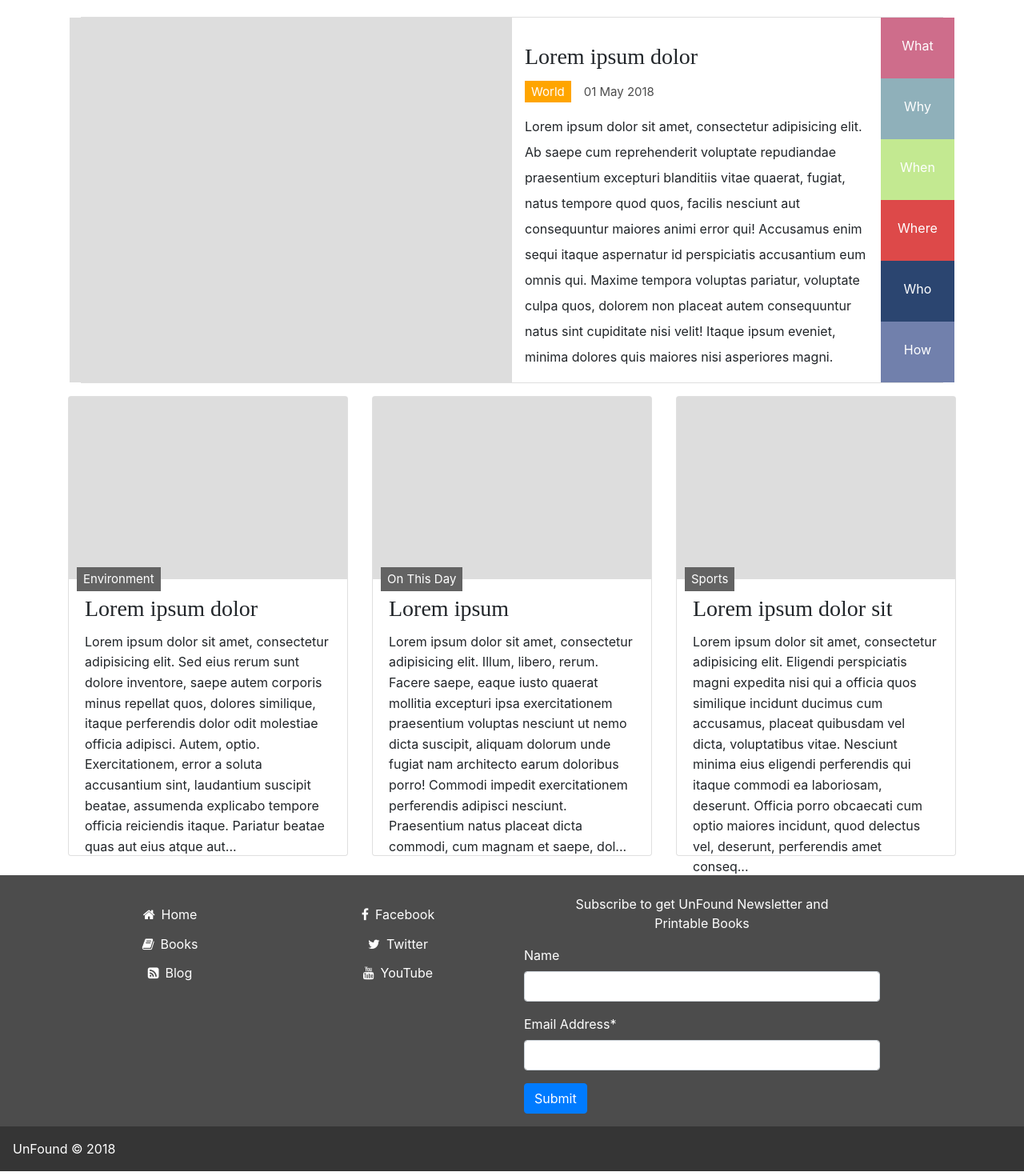
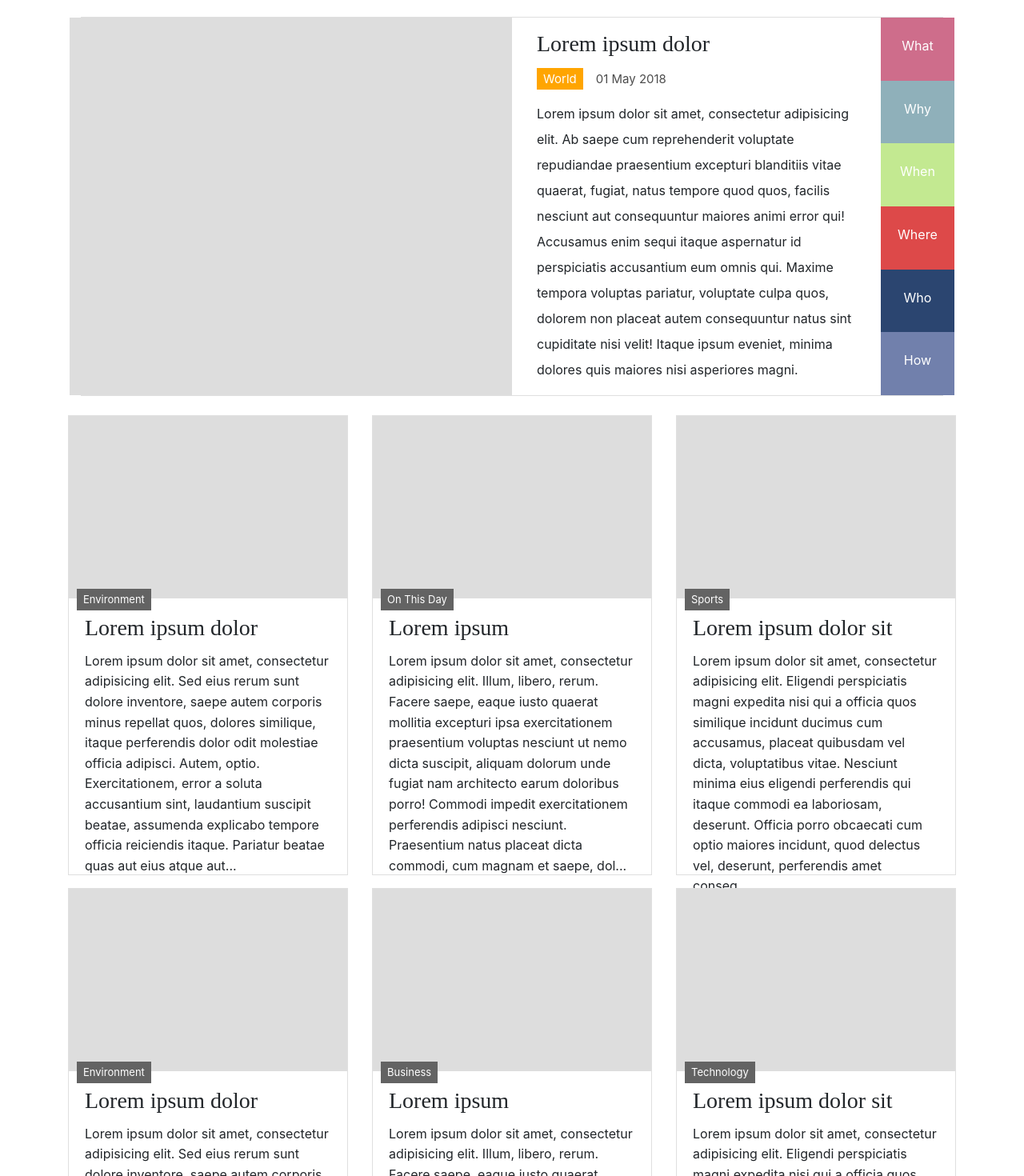
Before and after one commit to muditasisodia/unfound-assignment, a Vue app: page / in a window 1280 px wide. Shown: the part 60-1530 px from the top of the page at 80% size. Built offline with nearby package versions, Linux system fonts and the light colour scheme.

Commit message:
Added more cards
Limiting characters for different screen sizes remains

```diff
--- a/src/App.vue
+++ b/src/App.vue
@@ -3,8 +3,8 @@
     <NavBar></NavBar>
     <mainCard></mainCard>
     <div class="container">
-      <div class="row">
-        <div class="col-md-4" v-for="d in details1">
+      <div class="row" v-for="set in details">
+        <div class="col-md-4" v-for="d in set">
           <secCard :newsdata="d"></secCard>
         </div>
       </div>
@@ -28,7 +28,9 @@ export default {
   data(){
 
     return{
-    details1:[{
+    details:[
+      [
+        {
       title: "Lorem ipsum dolor",
       content: "Lorem ipsum dolor sit amet, consectetur adipisicing elit. Sed eius rerum sunt dolore inventore, saepe autem corporis minus repellat quos, dolores similique, itaque perferendis dolor odit molestiae officia adipisci. Autem, optio. Exercitationem, error a soluta accusantium sint, laudantium suscipit beatae, assumenda explicabo tempore officia reiciendis itaque. Pariatur beatae quas aut eius atque autem modi quam quae culpa omnis quod provident, repellendus fuga ex doloribus deleniti quia perferendis nisi cupiditate vel soluta maxime nostrum. Sint nostrum minima, nulla cumque nesciunt, delectus provident praesentium in nam nihil. Quaerat ea eligendi velit nam autem fuga veritatis, et repellendus possimus. Laborum velit voluptas natus.",
       date : "01 May 2018",
@@ -38,7 +40,7 @@ export default {
     {
       title: "Lorem ipsum",
       content: "Lorem ipsum dolor sit amet, consectetur adipisicing elit. Illum, libero, rerum. Facere saepe, eaque iusto quaerat mollitia excepturi ipsa exercitationem praesentium voluptas nesciunt ut nemo dicta suscipit, aliquam dolorum unde fugiat nam architecto earum doloribus porro! Commodi impedit exercitationem perferendis adipisci nesciunt. Praesentium natus placeat dicta commodi, cum magnam et saepe, dolorum fuga, suscipit obcaecati impedit nesciunt officiis minima animi incidunt est sed perspiciatis numquam ad odio officia dolore laboriosam distinctio quisquam? Debitis provident ratione tempore harum, cupiditate repellat excepturi recusandae et similique eum reprehenderit, voluptate esse, adipisci, sed dolor laborum obcaecati? Rerum nesciunt placeat pariatur, consequuntur adipisci magni vero!",
-      date : "01 May 2018",
+      date : "02 May 2018",
       newstag: "On This Day",
       imgURL: ""
     },
@@ -47,7 +49,52 @@ export default {
       content: "Lorem ipsum dolor sit amet, consectetur adipisicing elit. Eligendi perspiciatis magni expedita nisi qui a officia quos similique incidunt ducimus cum accusamus, placeat quibusdam vel dicta, voluptatibus vitae. Nesciunt minima eius eligendi perferendis qui itaque commodi ea laboriosam, deserunt. Officia porro obcaecati cum optio maiores incidunt, quod delectus vel, deserunt, perferendis amet consequatur quo magni facere excepturi eaque soluta maxime quibusdam dolores suscipit in. Consectetur, corporis nisi, nam itaque suscipit delectus, provident, sunt dolor assumenda perspiciatis magni nesciunt sint libero. Voluptates eveniet minima quaerat placeat ipsam, fuga consectetur aliquam, laborum corporis assumenda itaque sit voluptate ipsa cumque. Laudantium at perferendis dicta, velit sit recusandae incidunt porro rerum necessitatibus consequatur minima officiis, amet ex nobis vitae illum placeat labore enim error cumque neque? Sint, qui, nostrum.",
       date : "01 May 2018",
       newstag: "Sports"
+    }
+  ],
+      [
+        {
+      title: "Lorem ipsum dolor",
+      content: "Lorem ipsum dolor sit amet, consectetur adipisicing elit. Sed eius rerum sunt dolore inventore, saepe autem corporis minus repellat quos, dolores similique, itaque perferendis dolor odit molestiae officia adipisci. Autem, optio. Exercitationem, error a soluta accusantium sint, laudantium suscipit beatae, assumenda explicabo tempore officia reiciendis itaque. Pariatur beatae quas aut eius atque autem modi quam quae culpa omnis quod provident, repellendus fuga ex doloribus deleniti quia perferendis nisi cupiditate vel soluta maxime nostrum. Sint nostrum minima, nulla cumque nesciunt, delectus provident praesentium in nam nihil. Quaerat ea eligendi velit nam autem fuga veritatis, et repellendus possimus. Laborum velit voluptas natus.",
+      date : "01 May 2018",
+      newstag: "Environment",
+      imgURL: ""
     },
+    {
+      title: "Lorem ipsum",
+      content: "Lorem ipsum dolor sit amet, consectetur adipisicing elit. Illum, libero, rerum. Facere saepe, eaque iusto quaerat mollitia excepturi ipsa exercitationem praesentium voluptas nesciunt ut nemo dicta suscipit, aliquam dolorum unde fugiat nam architecto earum doloribus porro! Commodi impedit exercitationem perferendis adipisci nesciunt. Praesentium natus placeat dicta commodi, cum magnam et saepe, dolorum fuga, suscipit obcaecati impedit nesciunt officiis minima animi incidunt est sed perspiciatis numquam ad odio officia dolore laboriosam distinctio quisquam? Debitis provident ratione tempore harum, cupiditate repellat excepturi recusandae et similique eum reprehenderit, voluptate esse, adipisci, sed dolor laborum obcaecati? Rerum nesciunt placeat pariatur, consequuntur adipisci magni vero!",
+      date : "28 April 2018",
+      newstag: "Business",
+      imgURL: ""
+    },
+    {
+      title: "Lorem ipsum dolor sit",
+      content: "Lorem ipsum dolor sit amet, consectetur adipisicing elit. Eligendi perspiciatis magni expedita nisi qui a officia quos similique incidunt ducimus cum accusamus, placeat quibusdam vel dicta, voluptatibus vitae. Nesciunt minima eius eligendi perferendis qui itaque commodi ea laboriosam, deserunt. Officia porro obcaecati cum optio maiores incidunt, quod delectus vel, deserunt, perferendis amet consequatur quo magni facere excepturi eaque soluta maxime quibusdam dolores suscipit in. Consectetur, corporis nisi, nam itaque suscipit delectus, provident, sunt dolor assumenda perspiciatis magni nesciunt sint libero. Voluptates eveniet minima quaerat placeat ipsam, fuga consectetur aliquam, laborum corporis assumenda itaque sit voluptate ipsa cumque. Laudantium at perferendis dicta, velit sit recusandae incidunt porro rerum necessitatibus consequatur minima officiis, amet ex nobis vitae illum placeat labore enim error cumque neque? Sint, qui, nostrum.",
+      date : "01 May 2018",
+      newstag: "Technology"
+    }
+  ],
+      [
+        {
+      title: "Lorem ipsum dolor",
+      content: "Lorem ipsum dolor sit amet, consectetur adipisicing elit. Sed eius rerum sunt dolore inventore, saepe autem corporis minus repellat quos, dolores similique, itaque perferendis dolor odit molestiae officia adipisci. Autem, optio. Exercitationem, error a soluta accusantium sint, laudantium suscipit beatae, assumenda explicabo tempore officia reiciendis itaque. Pariatur beatae quas aut eius atque autem modi quam quae culpa omnis quod provident, repellendus fuga ex doloribus deleniti quia perferendis nisi cupiditate vel soluta maxime nostrum. Sint nostrum minima, nulla cumque nesciunt, delectus provident praesentium in nam nihil. Quaerat ea eligendi velit nam autem fuga veritatis, et repellendus possimus. Laborum velit voluptas natus.",
+      date : "01 May 2018",
+      newstag: "Environment",
+      imgURL: ""
+    },
+    {
+      title: "Lorem ipsum",
+      content: "Lorem ipsum dolor sit amet, consectetur adipisicing elit. Illum, libero, rerum. Facere saepe, eaque iusto quaerat mollitia excepturi ipsa exercitationem praesentium voluptas nesciunt ut nemo dicta suscipit, aliquam dolorum unde fugiat nam architecto earum doloribus porro! Commodi impedit exercitationem perferendis adipisci nesciunt. Praesentium natus placeat dicta commodi, cum magnam et saepe, dolorum fuga, suscipit obcaecati impedit nesciunt officiis minima animi incidunt est sed perspiciatis numquam ad odio officia dolore laboriosam distinctio quisquam? Debitis provident ratione tempore harum, cupiditate repellat excepturi recusandae et similique eum reprehenderit, voluptate esse, adipisci, sed dolor laborum obcaecati? Rerum nesciunt placeat pariatur, consequuntur adipisci magni vero!",
+      date : "30 April 2018",
+      newstag: "Burning Issues",
+      imgURL: ""
+    },
+    {
+      title: "Lorem ipsum dolor sit",
+      content: "Lorem ipsum dolor sit amet, consectetur adipisicing elit. Eligendi perspiciatis magni expedita nisi qui a officia quos similique incidunt ducimus cum accusamus, placeat quibusdam vel dicta, voluptatibus vitae. Nesciunt minima eius eligendi perferendis qui itaque commodi ea laboriosam, deserunt. Officia porro obcaecati cum optio maiores incidunt, quod delectus vel, deserunt, perferendis amet consequatur quo magni facere excepturi eaque soluta maxime quibusdam dolores suscipit in. Consectetur, corporis nisi, nam itaque suscipit delectus, provident, sunt dolor assumenda perspiciatis magni nesciunt sint libero. Voluptates eveniet minima quaerat placeat ipsam, fuga consectetur aliquam, laborum corporis assumenda itaque sit voluptate ipsa cumque. Laudantium at perferendis dicta, velit sit recusandae incidunt porro rerum necessitatibus consequatur minima officiis, amet ex nobis vitae illum placeat labore enim error cumque neque? Sint, qui, nostrum.",
+      date : "01 May 2018",
+      newstag: "Sports"
+    }
+  ]
   ]
  }
 }
--- a/src/components/mainCard.vue
+++ b/src/components/mainCard.vue
@@ -9,18 +9,18 @@
               <i class="fa fa-share-alt" aria-hidden="true" style="color:white; padding-top: 12px;"></i>
             </div>
         </div>
-        <div class="col-md-5 p-3">
+        <div class="col-md-5">
           <p>
-          <h3 class="card-title">Lorem ipsum dolor</h3>
+          <h3 class="card-title px-3">Lorem ipsum dolor</h3>
           </p>
           <p>
-          <div class="card-subtitle my-2">
+          <div class="card-subtitle my-2 px-3">
             <!--News Tag-->
             <span style="color: white; background-color: orange;" class="py-1 px-2 mr-3">World</span>
             <span style="color: rgba(0,0,0,0.7);">01 May 2018</span>
           </div>
           </p>
-          <p class="card-text">
+          <p class="card-text pb-3 px-3">
             Lorem ipsum dolor sit amet, consectetur adipisicing elit. Ab saepe cum reprehenderit voluptate repudiandae praesentium excepturi blanditiis vitae quaerat, fugiat, natus tempore quod quos, facilis nesciunt aut consequuntur maiores animi error qui! Accusamus enim sequi itaque aspernatur id perspiciatis accusantium eum omnis qui. Maxime tempora voluptas pariatur, voluptate culpa quos, dolorem non placeat autem consequuntur natus sint cupiditate nisi velit! Itaque ipsum eveniet, minima dolores quis maiores nisi asperiores magni.
           </p>
         </div>
@@ -137,5 +137,16 @@ background-color: #7180AC;
 }
 .imgHolder{
   background-color:  #ddd;
+  transition: opacity 1s;
+}
+
+@media only screen and (max-width: 768px) {
+  .col-md-5{
+    padding: 3%;
+  }
+  li{
+    height: 80px;
+    padding-top: 5%;
+  }
 }
 </style>
--- a/src/components/secCard.vue
+++ b/src/components/secCard.vue
@@ -1,7 +1,7 @@
 <template>
 <div>
 
-  <div class="card" @mouseover="isSelected = true" @mouseleave="isSelected = false">
+  <div class="card my-2" @mouseover="isSelected = true" @mouseleave="isSelected = false">
     <div class="newsTag px-2 py-1">{{newsdata.newstag}}</div>
     <div class="dateTag" v-bind:style="{opacity: isSelected ? 1 : 0}">{{newsdata.date}}</div>
     <div class="shareIcon" v-if="isSelected">
@@ -34,16 +34,18 @@
     },
     mounted: function(){
       /*Ensuring thatcontent in div does not overflow*/
+
       $(".limit-char").each(function(){
     var len=$(this).text().length;
-    if(len>400)
-    {
-      $(this).text($(this).text().substr(0,400)+'...');
-    }
+    var lim;
+
+  if(len>400)
+  {
+    $(this).text($(this).text().substr(0,400)+'...');
+    console.log(lim)
+  }
     });
-    }
-
-    }
+    }  }
 
 
 </script>
@@ -51,6 +53,7 @@
 <style scoped>
 .card{
   height: 575px;
+  border-radius: 0px;
 }
 .card-title{
   font-family: serif;
@@ -58,6 +61,7 @@
 .img-holder{
   height: 230px;
   background-color: #ddd;
+  transition: opacity 1s;
 }
 .card-body{
   height: 345px;
@@ -71,7 +75,7 @@
   color: white;
   position:absolute;
   left: 10px;
-  font-size: 15px;
+  font-size: 13px;
   bottom: 330px;
   z-index: 1;
 }
@@ -92,4 +96,8 @@
   border-radius: 100%;
   text-align: center;
 }
+
+@media only screen and (min-width: 768px){
+
+}
 </style>
```
